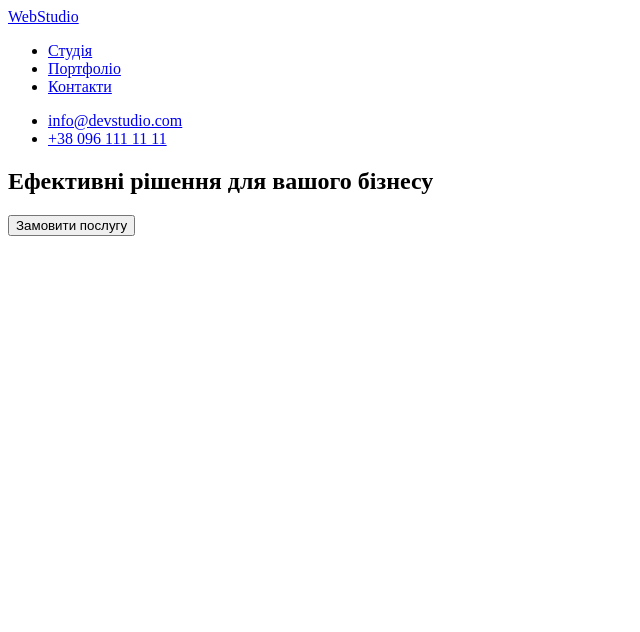
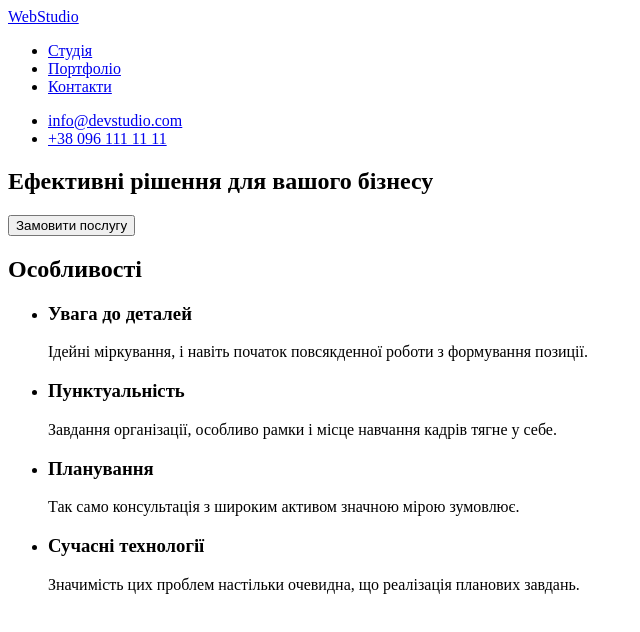
Before and after one commit to Daniel-Slavnyi/goit-markup-hw-01, a plain HTML site: page index.html in a window 1280 px wide. Shown: the whole page, without its empty margins (0-640 px from the left). Drawn offline with Linux system fonts and the light colour scheme.

Commit message:
Добовляє секцію особливості

```diff
--- a/index.html
+++ b/index.html
@@ -30,7 +30,30 @@
             Замовити послугу
         </button>
       </section>
-      <section></section>
+      <section>
+        <!-- Заголовок прибрати у css -->
+        <h2>
+            Особливості
+        </h2>
+        <ul>
+            <li>
+                <h3>Увага до деталей</h3>
+                <p>Ідейні міркування, і навіть початок повсякденної роботи з формування позиції.</p>
+            </li>
+            <li>
+                <h3>Пунктуальність</h3>
+                <p>Завдання організації, особливо рамки і місце навчання кадрів тягне у себе.</p>
+            </li>
+            <li>
+                <h3>Планування</h3>
+                <p>Так само консультація з широким активом значною мірою зумовлює.</p>
+            </li>
+            <li>
+                <h3>Сучасні технології</h3>
+                <p>Значимість цих проблем настільки очевидна, що реалізація планових завдань.</p>
+            </li>
+        </ul>
+      </section>
       <section></section>
       <section></section>
     </main>
```
